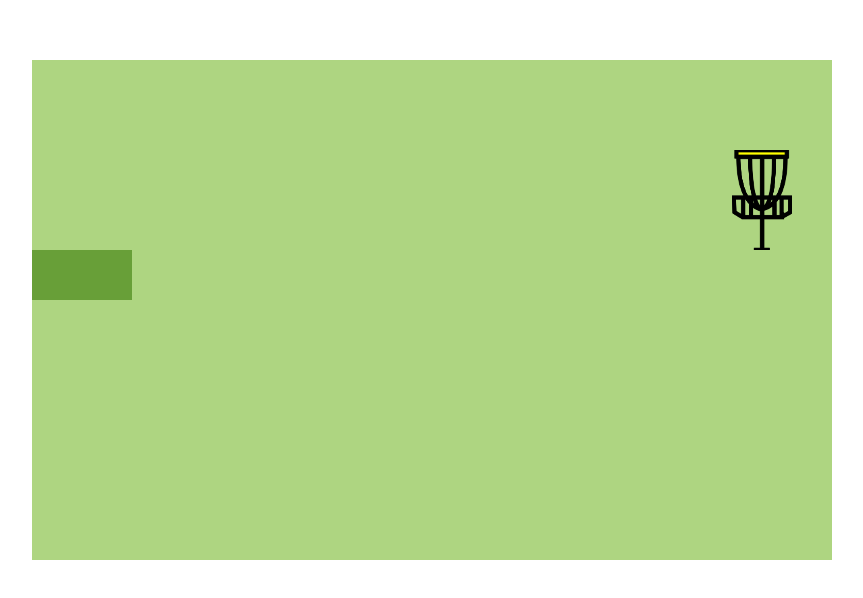
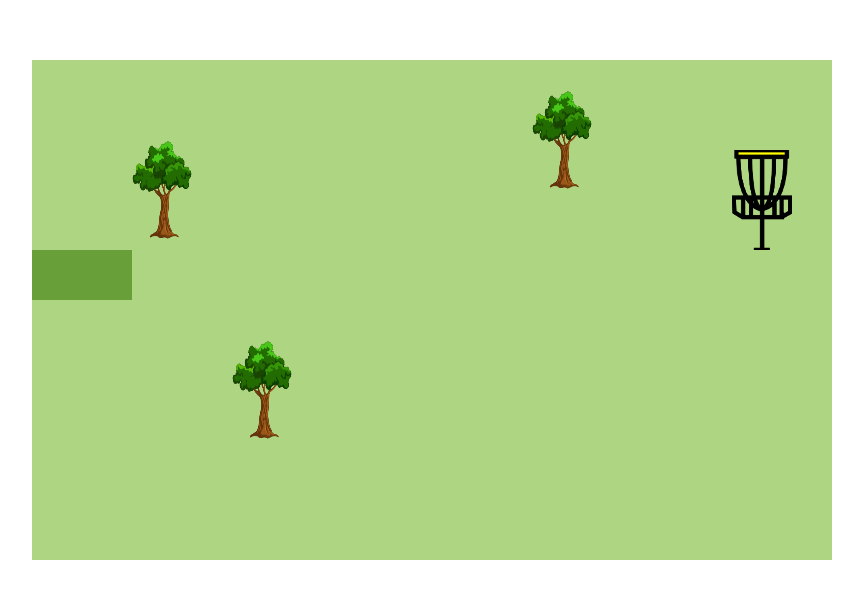
Before and after one commit to terryt925/DiscGolfProTour, a website built with webpack: page index.html in a window 1280 px wide. Shown: the part 118-716 px from the top of the page, without its empty margins (276-1139 px from the left). Built offline with nearby package versions, Linux system fonts and the light colour scheme.

Commit message:
Reconfigure folder setup

```diff
--- a/frontend/courses/courseOne.js
+++ b/frontend/courses/courseOne.js
@@ -1,9 +1,9 @@
 class CourseOne {
   constructor(ctx) {
     this.ctx = ctx;
-    // this.placeTree(this.ctx, 800, 200)
-    // this.placeTree(this.ctx, 400, 250)
-    // this.placeTree(this.ctx, 500, 450)
+    this.placeTree(this.ctx, 800, 200)
+    this.placeTree(this.ctx, 400, 250)
+    this.placeTree(this.ctx, 500, 450)
   }
 
   placeTree(ctx, x, y) {
--- a/dist/index.html
+++ b/index.html
@@ -7,7 +7,7 @@
 <body>
   <canvas id="game" width="window.innerWidth" height="window.innerHeight"></canvas>
 
-  <script type="module" src="../frontend/entry.js"></script>
+  <script type="module" src="./frontend/entry.js"></script>
 </body>
 
 </html>
```
